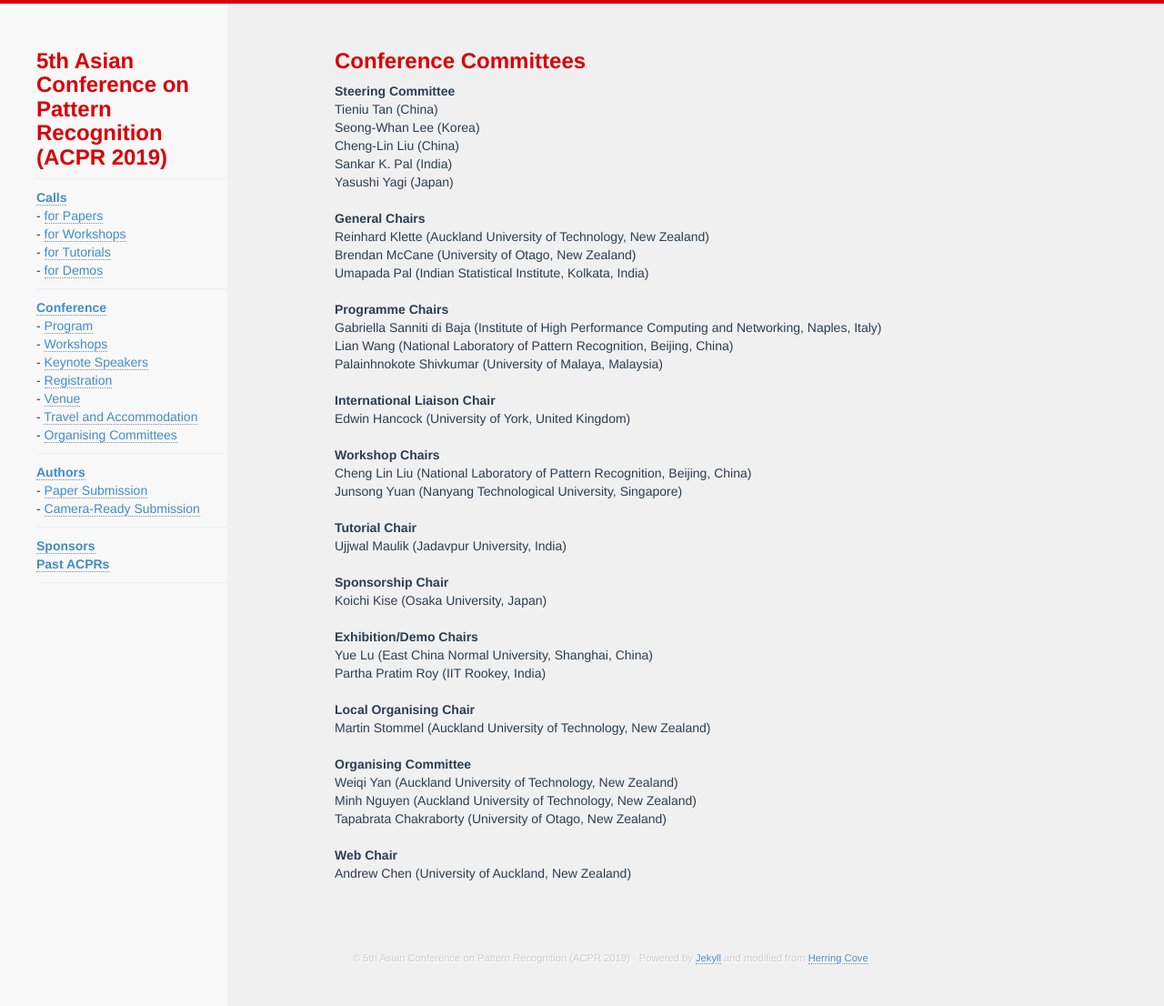
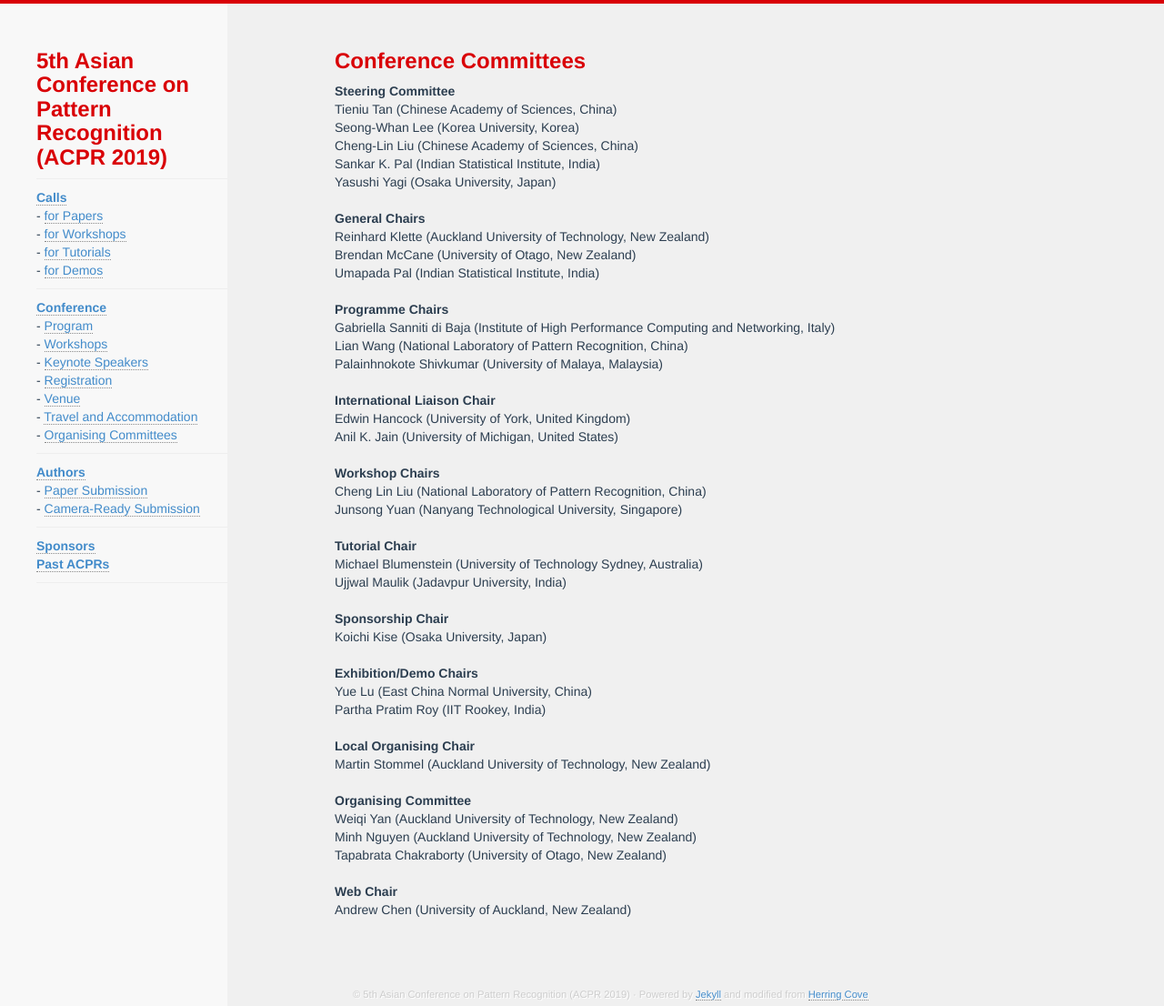
Before and after one commit to AndrewChenUoA/ACPR2019, a Jekyll site: the page built from committees.html, in a window 1280 px wide and 1106 px high. Shown: the whole window at 91% size. Built offline with Jekyll 4.4.1, drawn with Linux system fonts in a browser that asks for light colours; nearby versions of some CDN libraries; Markdown is read by kramdown in place of the engine named in the settings.

Commit message:
Update organising committee

```diff
--- a/committees.html
+++ b/committees.html
@@ -5,37 +5,39 @@
   <h3>Conference Committees</h3>
 
   <b>Steering Committee</b><br/>
-  Tieniu Tan (China)<br/>
-  Seong-Whan Lee (Korea)<br/>
-  Cheng-Lin Liu (China)<br/>
-  Sankar K. Pal (India)<br/>
-  Yasushi Yagi (Japan)<br/>
+  Tieniu Tan (Chinese Academy of Sciences, China)<br/>
+  Seong-Whan Lee (Korea University, Korea)<br/>
+  Cheng-Lin Liu (Chinese Academy of Sciences, China)<br/>
+  Sankar K. Pal (Indian Statistical Institute, India)<br/>
+  Yasushi Yagi (Osaka University, Japan)<br/>
   <br/>
   <b>General Chairs</b><br/>
   Reinhard Klette (Auckland University of Technology, New Zealand)<br/>
   Brendan McCane (University of Otago, New Zealand)<br/>
-  Umapada Pal (Indian Statistical Institute, Kolkata, India)<br/>
+  Umapada Pal (Indian Statistical Institute, India)<br/>
   <br/>
   <b>Programme Chairs</b><br/>
-  Gabriella Sanniti di Baja (Institute of High Performance Computing and Networking, Naples, Italy)<br/>
-  Lian Wang (National Laboratory of Pattern Recognition, Beijing, China)<br/>
+  Gabriella Sanniti di Baja (Institute of High Performance Computing and Networking, Italy)<br/>
+  Lian Wang (National Laboratory of Pattern Recognition, China)<br/>
   Palainhnokote Shivkumar (University of Malaya, Malaysia)<br/>
   <br/>
   <b>International Liaison Chair</b><br/>
   Edwin Hancock (University of York, United Kingdom)<br/>
+  Anil K. Jain (University of Michigan, United States)<br/>
   <br/>
   <b>Workshop Chairs</b></br>
-  Cheng Lin Liu (National Laboratory of Pattern Recognition, Beijing, China)<br/>
+  Cheng Lin Liu (National Laboratory of Pattern Recognition, China)<br/>
   Junsong Yuan (Nanyang Technological University, Singapore)<br/>
   <br/>
   <b>Tutorial Chair</b><br/>
+  Michael Blumenstein (University of Technology Sydney, Australia)<br/>
   Ujjwal Maulik (Jadavpur University, India)<br/>
   <br/>
   <b>Sponsorship Chair</b><br/>
   Koichi Kise (Osaka University, Japan)<br/>
   <br/>
   <b>Exhibition/Demo Chairs</b><br/>
-  Yue Lu (East China Normal University, Shanghai, China)<br/>
+  Yue Lu (East China Normal University, China)<br/>
   Partha Pratim Roy (IIT Rookey, India)<br/>
   <br/>
   <b>Local Organising Chair</b><br/>
```
